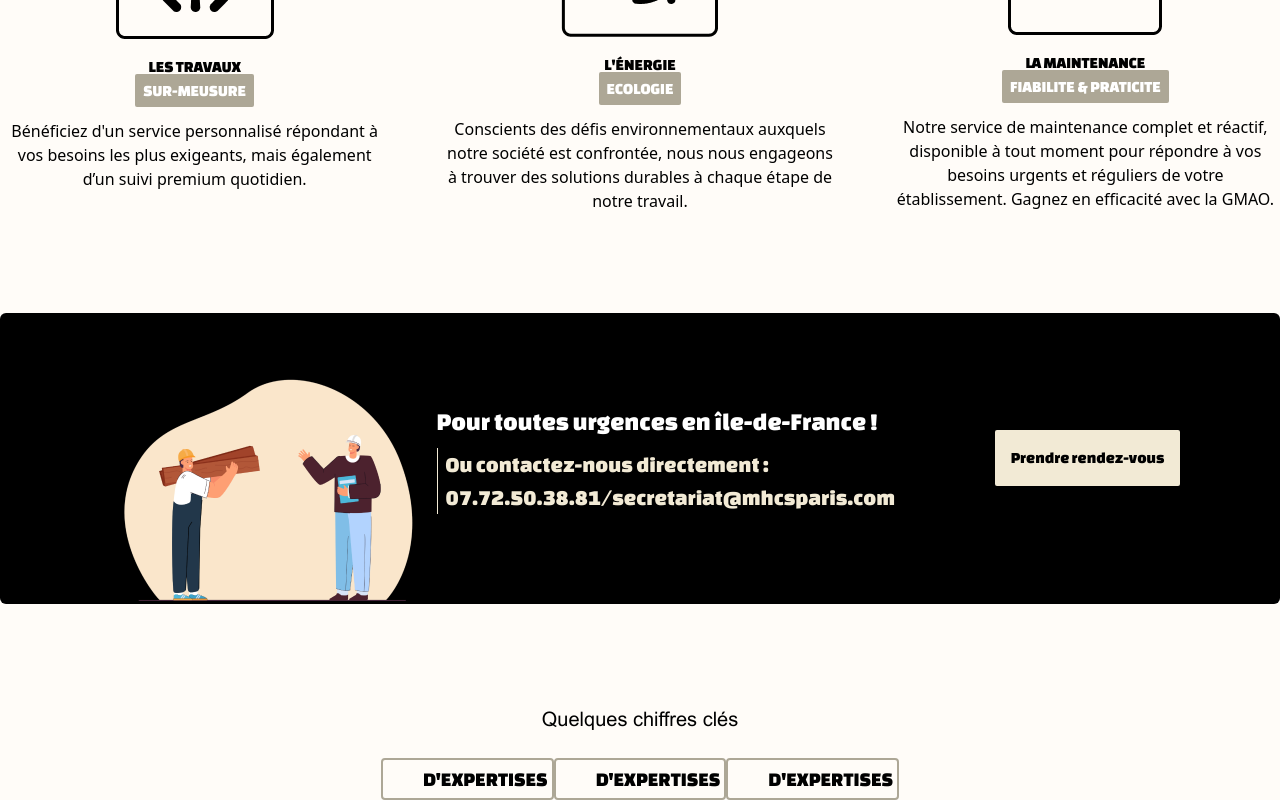
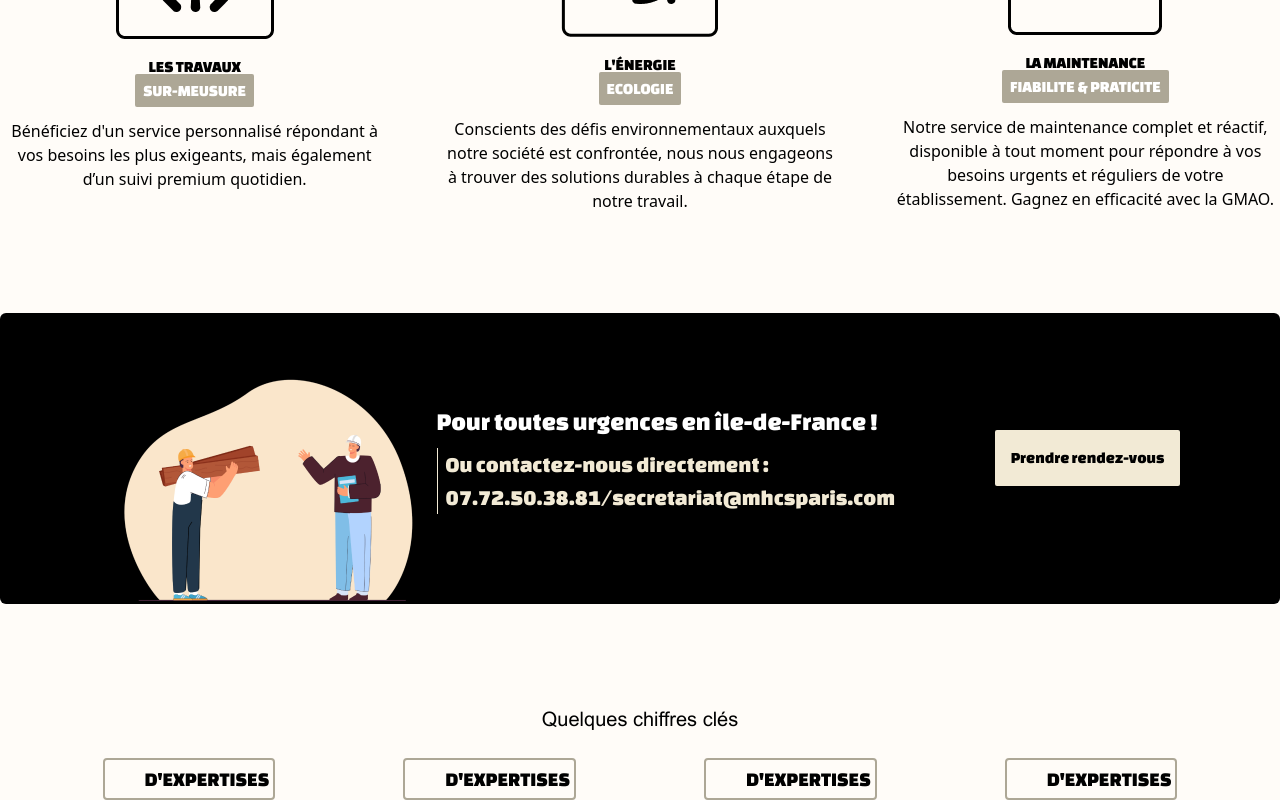
Before and after one commit to Pakku73/MHCS, a React (Vite) app: page / in a window 1280 px wide. Shown: the part 1774-2574 px from the top of the page. Built offline with nearby package versions, Linux system fonts and the light colour scheme; a web font is replaced by a local one.

Commit message:
Section chiffres

```diff
--- a/src/containers/home/chiffres.tsx
+++ b/src/containers/home/chiffres.tsx
@@ -3,16 +3,20 @@ export const Chiffres = () => {
 
     <section className="flex flex-col items-center max-w-screen-2xl m-auto mt-[100px] gap-6">
 
-        <h2 className="flex flex-col font-Arial text-center text-[20px] ">
+        <h2 className="flex flex-col font-Arial text-center text-[20px]">
             Quelques chiffres clés
         </h2>
 
-        <div className="flex justify-around">
+        <div className="flex justify-around items-center">
             <div className="border-[2px] border-[#ada796] p-1 pl-10 rounded-[4px]">
                 <h2 className="uppercase font-ChangeOne text-[20px]">D'expertises</h2>
             </div>
 
-            <div className="border-[2px] border-[#ada796] p-1 pl-10 rounded-[4px]">
+            <div className="border-[2px] border-[#ada796] p-1 pl-10 rounded-[4px] mr-[5vw] ml-[10vw]">
+                <h2 className="uppercase font-ChangeOne text-[20px]">D'expertises</h2>
+            </div>
+
+            <div className="border-[2px] border-[#ada796] p-1 pl-10 rounded-[4px] mr-[10vw] ml-[5vw]">
                 <h2 className="uppercase font-ChangeOne text-[20px]">D'expertises</h2>
             </div>
 
```
